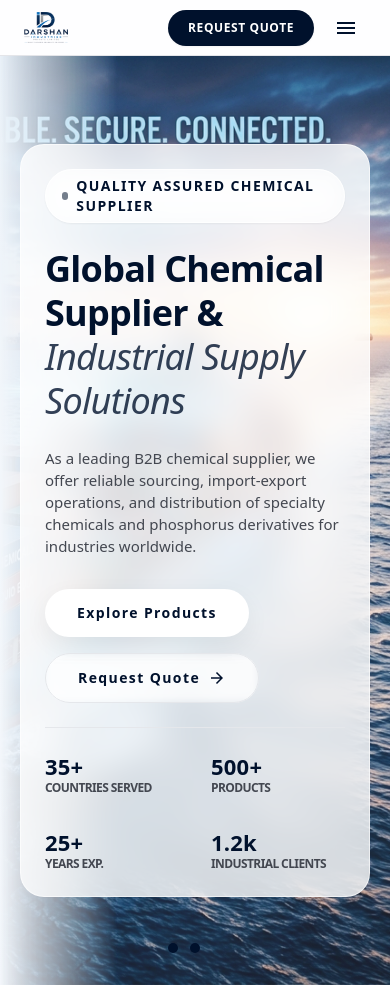
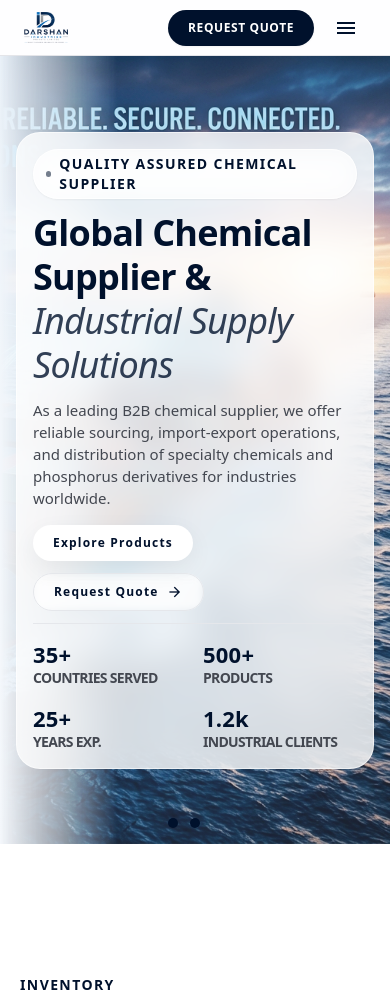
Before and after one commit to manav828/Darshan-Industries, a website: page index.html in a window 390 px wide. Shown: the top 997 px of the page. Drawn offline with nearby package versions, Linux system fonts and the light colour scheme.

Commit message:
fix: restore strict screen height for homepage hero and apply compact responsive layout to fit all viewports without clipping

```diff
--- a/index.html
+++ b/index.html
@@ -142,7 +142,7 @@
 
     <main class="pt-[56px]">
         <!-- Hero Section -->
-        <section class="relative h-auto py-12 lg:py-0 lg:h-[calc(100vh-56px)] lg:min-h-[750px] flex items-center overflow-hidden bg-gradient-to-br from-[#e5eef7] via-[#f2f6fb] to-[#ffffff]">
+        <section class="relative h-[calc(100vh-56px)] min-h-[480px] sm:min-h-[580px] lg:min-h-[650px] flex items-center overflow-hidden bg-gradient-to-br from-[#e5eef7] via-[#f2f6fb] to-[#ffffff]">
             <!-- Cinematic Carousel Background -->
             <div class="absolute inset-0 w-full h-full" id="hero-carousel">
                 <div class="absolute inset-y-0 right-0 w-full lg:w-[65%] flex items-center justify-end pointer-events-none carousel-slide" id="slide-0">
@@ -157,49 +157,49 @@
             </div>
             <!-- Volumetric light effect overlay -->
             <div class="absolute top-0 right-0 w-[800px] h-[800px] bg-white/40 blur-[150px] rounded-full pointer-events-none mix-blend-overlay"></div>
-            <div class="max-w-container-max mx-auto px-margin-desktop w-full grid grid-cols-1 lg:grid-cols-2 gap-gutter items-center relative z-10 py-10 lg:py-12">
-                <div class="space-y-6 py-6 px-6 bg-white/80 backdrop-blur-lg rounded-3xl border border-white/60 lg:bg-transparent lg:backdrop-blur-none lg:border-none lg:p-0 max-w-xl">
-                    <div class="inline-flex items-center gap-2 px-4 py-1.5 bg-white/60 backdrop-blur-md border border-white/80 rounded-full shadow-sm">
-                        <span class="w-2 h-2 rounded-full bg-primary animate-pulse"></span>
-                        <span class="font-label-md text-label-md text-primary uppercase tracking-widest">Quality Assured Chemical Supplier</span>
+            <div class="max-w-container-max mx-auto px-4 sm:px-6 lg:px-margin-desktop w-full grid grid-cols-1 lg:grid-cols-2 gap-gutter items-center relative z-10 py-4 sm:py-6 lg:py-10">
+                <div class="space-y-3 sm:space-y-4 lg:space-y-6 py-4 px-4 sm:py-6 sm:px-6 bg-white/80 backdrop-blur-lg rounded-3xl border border-white/60 lg:bg-transparent lg:backdrop-blur-none lg:border-none lg:p-0 max-w-xl">
+                    <div class="inline-flex items-center gap-2 px-3 py-1 sm:px-4 sm:py-1.5 bg-white/60 backdrop-blur-md border border-white/80 rounded-full shadow-sm w-fit">
+                        <span class="w-1.5 h-1.5 sm:w-2 sm:h-2 rounded-full bg-primary animate-pulse"></span>
+                        <span class="font-label-md text-label-md text-primary uppercase tracking-widest text-[10px] sm:text-xs">Quality Assured Chemical Supplier</span>
                     </div>
-                    <h1 class="font-display-lg text-display-lg text-primary leading-[1.1] max-w-xl">
+                    <h1 class="font-display-lg text-display-lg text-primary leading-[1.1] max-w-xl text-2xl sm:text-3xl md:text-4xl lg:text-5xl xl:text-6xl">
                         Global Chemical Supplier & <br>
                         <span class="italic font-light opacity-80">Industrial Supply Solutions</span>
                     </h1>
-                    <p class="font-body-lg text-body-lg text-on-surface-variant max-w-lg leading-relaxed text-base">
+                    <p class="font-body-lg text-body-lg text-on-surface-variant max-w-lg leading-relaxed text-xs sm:text-sm md:text-base">
                         As a leading B2B chemical supplier, we offer reliable sourcing, import-export operations, and distribution of specialty chemicals and phosphorus derivatives for industries worldwide.
                     </p>
-                    <div class="flex flex-wrap gap-4 pt-2">
-                        <a href="products.html" class="bg-white text-primary px-8 py-3.5 font-label-md text-label-md rounded-full shadow-[0_8px_25px_rgb(0,0,0,0.06)] hover:shadow-[0_8px_30px_rgb(0,0,0,0.1)] transition-all text-center">
+                    <div class="flex flex-wrap gap-3 pt-1">
+                        <a href="products.html" class="bg-white text-primary px-5 py-2.5 sm:px-8 sm:py-3.5 font-label-md text-label-md rounded-full shadow-[0_8px_25px_rgb(0,0,0,0.06)] hover:shadow-[0_8px_30px_rgb(0,0,0,0.1)] transition-all text-center text-xs sm:text-sm">
                             Explore Products
                         </a>
-                        <button class="bg-transparent border border-primary/20 text-primary px-8 py-3.5 font-label-md text-label-md rounded-full hover:bg-white/40 backdrop-blur-sm transition-all flex items-center gap-2" id="hero-quote-btn">
-                            Request Quote <span class="material-symbols-outlined text-[18px]">arrow_forward</span>
+                        <button class="bg-transparent border border-primary/20 text-primary px-5 py-2.5 sm:px-8 sm:py-3.5 font-label-md text-label-md rounded-full hover:bg-white/40 backdrop-blur-sm transition-all flex items-center gap-2 text-xs sm:text-sm" id="hero-quote-btn">
+                            Request Quote <span class="material-symbols-outlined text-[16px] sm:text-[18px]">arrow_forward</span>
                         </button>
                     </div>
-                    <div class="grid grid-cols-2 md:grid-cols-4 gap-8 pt-6 mt-6 border-t border-primary/10">
+                    <div class="grid grid-cols-2 md:grid-cols-4 gap-4 pt-4 mt-4 lg:pt-6 lg:mt-6 border-t border-primary/10">
                         <div>
-                            <div class="font-headline-lg text-headline-lg font-bold text-primary text-2xl lg:text-3xl">35+</div>
-                            <div class="font-label-md text-label-md text-on-surface-variant uppercase tracking-tighter text-xs">Countries Served</div>
+                            <div class="font-headline-lg text-headline-lg font-bold text-primary text-xl sm:text-2xl lg:text-3xl">35+</div>
+                            <div class="font-label-md text-label-md text-on-surface-variant uppercase tracking-tighter text-[10px] sm:text-xs">Countries Served</div>
                         </div>
                         <div>
-                            <div class="font-headline-lg text-headline-lg font-bold text-primary text-2xl lg:text-3xl">500+</div>
-                            <div class="font-label-md text-label-md text-on-surface-variant uppercase tracking-tighter text-xs">Products</div>
+                            <div class="font-headline-lg text-headline-lg font-bold text-primary text-xl sm:text-2xl lg:text-3xl">500+</div>
+                            <div class="font-label-md text-label-md text-on-surface-variant uppercase tracking-tighter text-[10px] sm:text-xs">Products</div>
                         </div>
                         <div>
-                            <div class="font-headline-lg text-headline-lg font-bold text-primary text-2xl lg:text-3xl">25+</div>
-                            <div class="font-label-md text-label-md text-on-surface-variant uppercase tracking-tighter text-xs">Years Exp.</div>
+                            <div class="font-headline-lg text-headline-lg font-bold text-primary text-xl sm:text-2xl lg:text-3xl">25+</div>
+                            <div class="font-label-md text-label-md text-on-surface-variant uppercase tracking-tighter text-[10px] sm:text-xs">Years Exp.</div>
                         </div>
                         <div>
-                            <div class="font-headline-lg text-headline-lg font-bold text-primary text-2xl lg:text-3xl">1.2k</div>
-                            <div class="font-label-md text-label-md text-on-surface-variant uppercase tracking-tighter text-xs">Industrial Clients</div>
+                            <div class="font-headline-lg text-headline-lg font-bold text-primary text-xl sm:text-2xl lg:text-3xl">1.2k</div>
+                            <div class="font-label-md text-label-md text-on-surface-variant uppercase tracking-tighter text-[10px] sm:text-xs">Industrial Clients</div>
                         </div>
                     </div>
                 </div>
             </div>
             <!-- Pagination Dots -->
-            <div class="absolute bottom-8 left-1/2 -translate-x-1/2 flex gap-3 z-20">
+            <div class="absolute bottom-4 sm:bottom-8 left-1/2 -translate-x-1/2 flex gap-3 z-20">
                 <button aria-label="Go to slide 1" class="w-2.5 h-2.5 rounded-full hover:bg-primary transition-colors duration-300 carousel-dot bg-primary/20" data-slide="0"></button>
                 <button aria-label="Go to slide 2" class="w-2.5 h-2.5 rounded-full hover:bg-primary transition-colors duration-300 carousel-dot bg-primary" data-slide="1"></button>
                 <button aria-label="Go to slide 3" class="w-2.5 h-2.5 rounded-full hover:bg-primary transition-colors duration-300 carousel-dot bg-primary/20" data-slide="2"></button>
```
Also changed, not shown: main.css.
